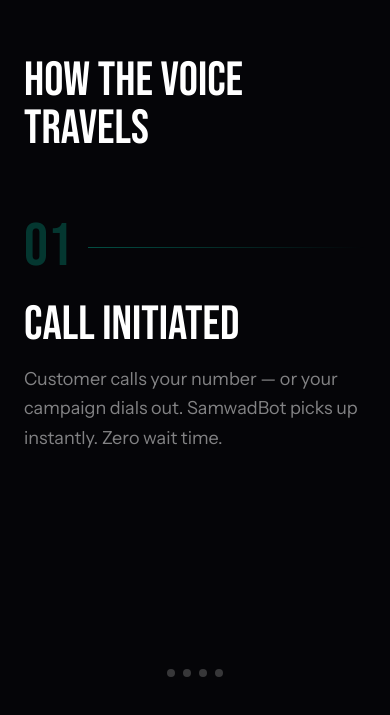
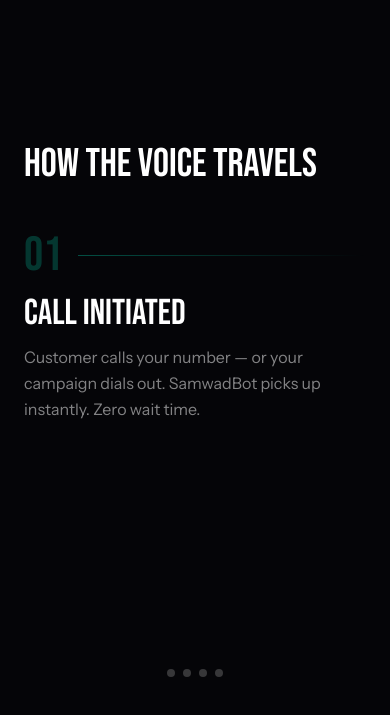
Before and after one commit to tosif121/samvaad-landing, a Next.js app: page / in a window 390 px wide. Shown: the part 3444-4159 px from the top of the page. Built offline with nearby package versions, Linux system fonts and the light colour scheme; no server answers.

Commit message:
style: improve mobile responsiveness in HowItWorks section

```diff
--- a/sections/HowItWorks.tsx
+++ b/sections/HowItWorks.tsx
@@ -12,9 +12,9 @@
 
   return (
     <section id="how-it-works" ref={containerRef} className="relative bg-[#050508]" style={{ height: '400vh' }}>
-      <div className="sticky top-0 h-screen overflow-hidden flex flex-col justify-center">
-        <div className="px-6 md:px-12 mb-8">
-          <h2 className="font-['Bebas_Neue'] text-[48px] md:text-[64px] text-white leading-none">HOW THE VOICE TRAVELS</h2>
+      <div className="sticky top-0 h-[100dvh] overflow-hidden flex flex-col justify-center">
+        <div className="px-6 md:px-12 mb-4 md:mb-8 mt-12 md:mt-0">
+          <h2 className="font-['Bebas_Neue'] text-[40px] md:text-[64px] text-white leading-none">HOW THE VOICE TRAVELS</h2>
         </div>
 
         <div className="overflow-hidden">
@@ -22,14 +22,14 @@
             {HOW_IT_WORKS.map((step, i) => (
               <div key={i} className="w-screen shrink-0 px-6 md:px-12 flex items-center">
                 <div className="max-w-lg">
-                  <div className="flex items-center gap-4 mb-6">
-                    <span className="font-['Bebas_Neue'] text-6xl text-[#00FFD1]/20">{step.step}</span>
+                  <div className="flex items-center gap-4 mb-4 md:mb-6">
+                    <span className="font-['Bebas_Neue'] text-5xl md:text-6xl text-[#00FFD1]/20">{step.step}</span>
                     {i < HOW_IT_WORKS.length - 1 && (
                       <div className="flex-1 h-px bg-linear-to-r from-[#00FFD1]/30 to-transparent" />
                     )}
                   </div>
-                  <h3 className="font-['Bebas_Neue'] text-[48px] md:text-[64px] text-white leading-none mb-4">{step.title}</h3>
-                  <p className="text-white/50 text-lg leading-relaxed mb-8">{step.desc}</p>
+                  <h3 className="font-['Bebas_Neue'] text-[36px] md:text-[64px] text-white leading-none mb-3 md:mb-4">{step.title}</h3>
+                  <p className="text-white/50 text-base md:text-lg leading-relaxed mb-6 md:mb-8">{step.desc}</p>
 
                   {/* Panel-specific visual */}
                   {i === 1 && (
```
